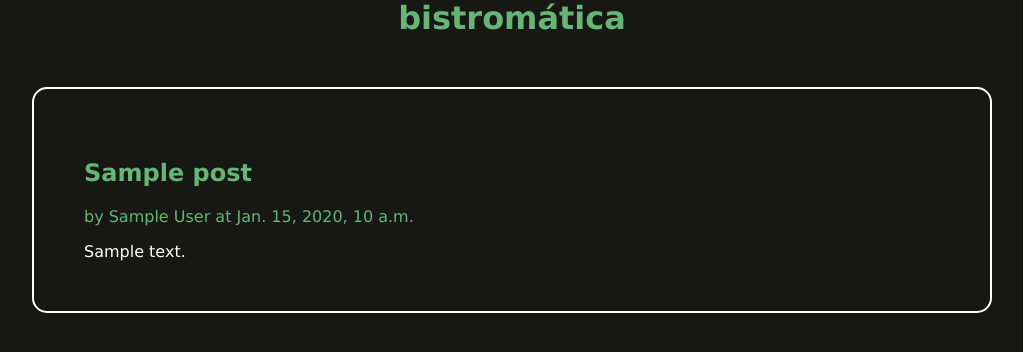
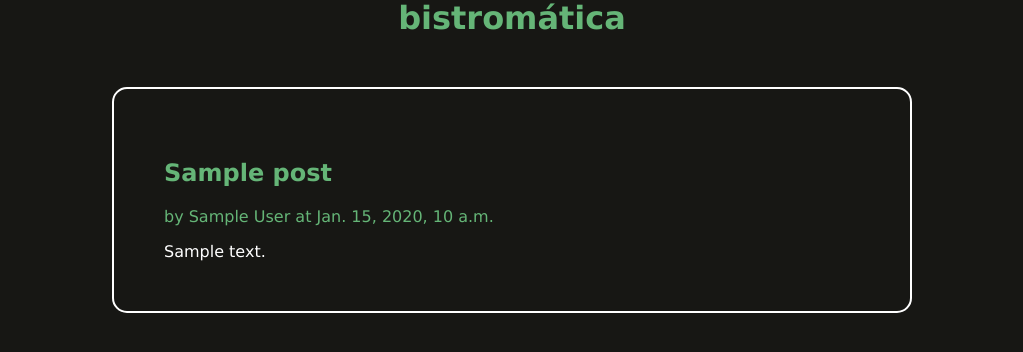
Before and after one commit to fpmuniz/bistromatica, a Django app: page /posts/ in a window 1280 px wide. Shown: the part 22-374 px from the top of the page, without its empty margins (128-1151 px from the left). Run offline with Django 3.2, Linux system fonts and the light colour scheme; tables that the repository leaves empty hold one stand-in row (values such as "Sample post").

Commit message:
Making posts max width a little smoother

```diff
--- a/blog/static/blog/css/index.css
+++ b/blog/static/blog/css/index.css
@@ -9,6 +9,7 @@ body {
 	font-family: Verdana;
 	margin: auto;
 	width: 75%;
+	max-width: 800px;
 }
 
 header {
```
